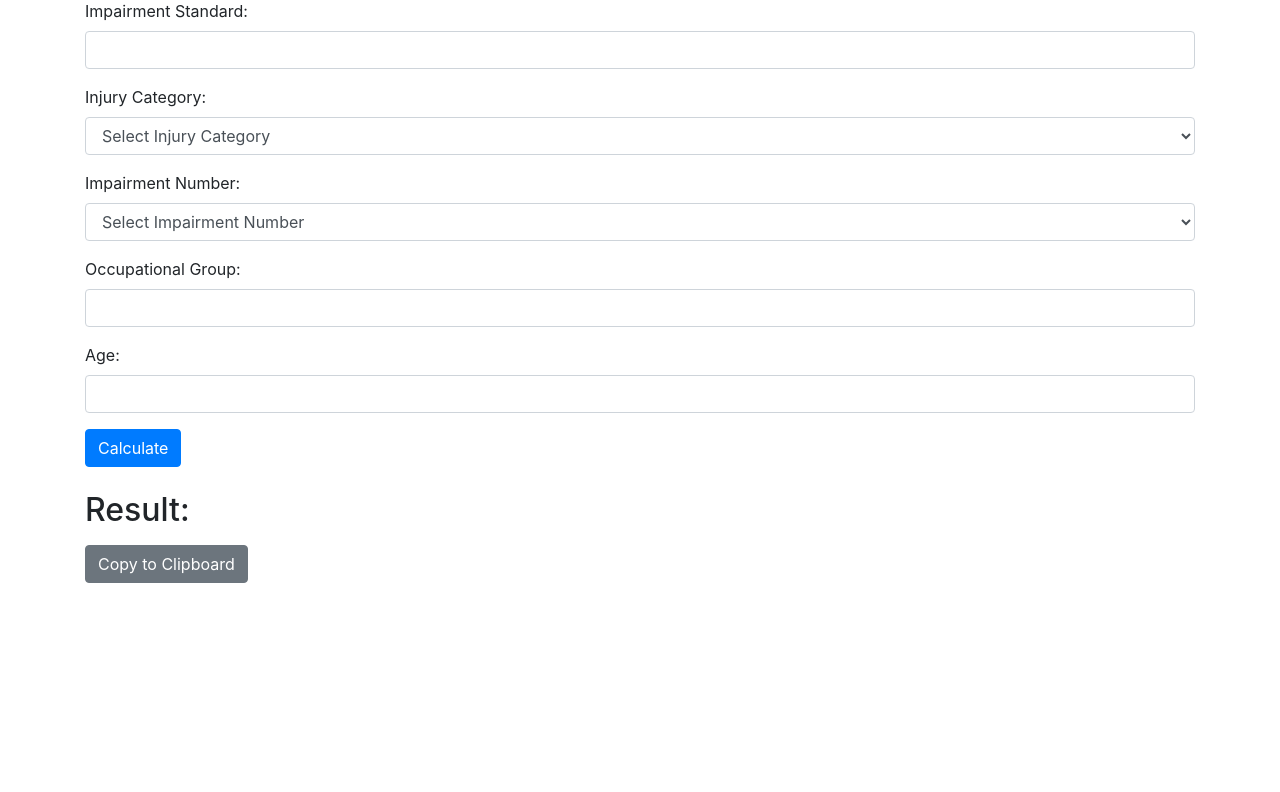
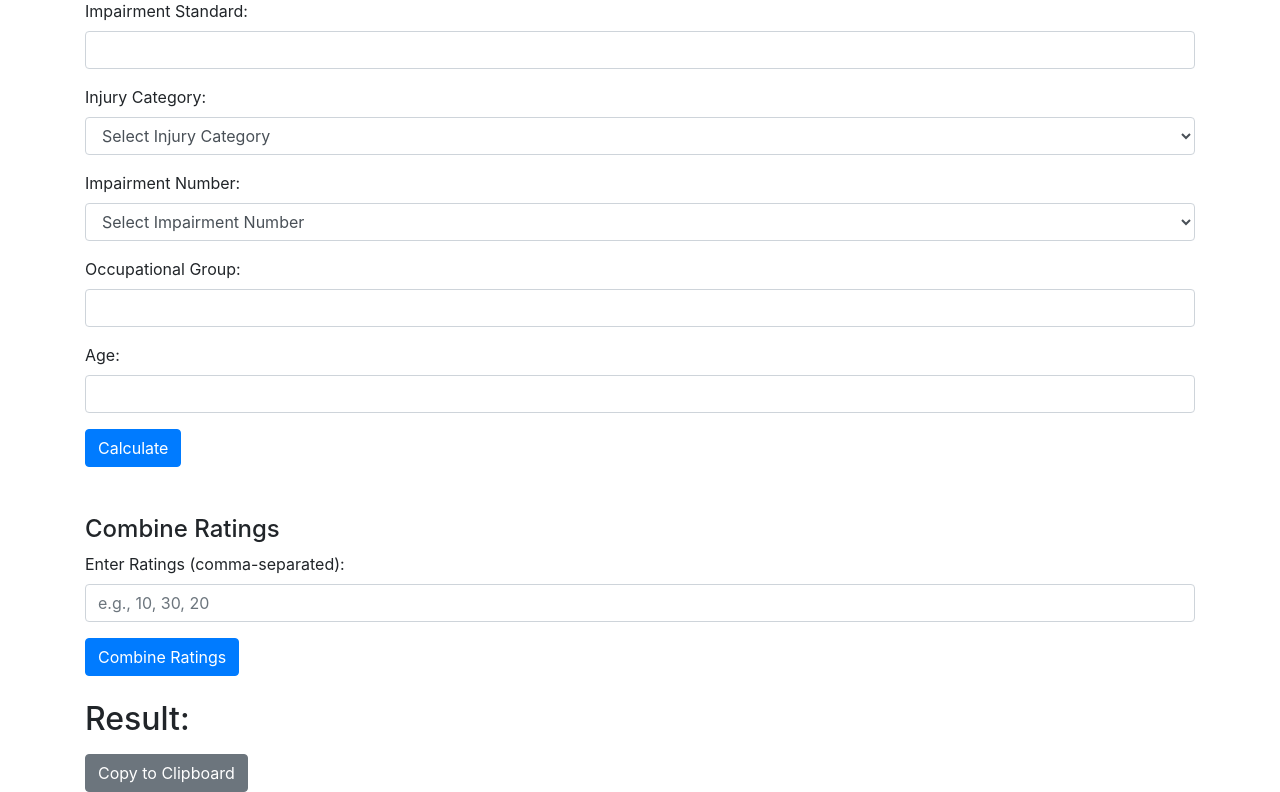
Before and after one commit to hsulihuang/AMA_calculator, a Flask app: page / in a window 1280 px wide. Shown: the part 166-958 px from the top of the page. Before the commit the page ends 749 px from the top, so only its background shows below. Run offline with Flask 2, Linux system fonts and the light colour scheme; some libraries are stand-ins or nearby versions.

Commit message:
new file: combine.py

```diff
--- a/main.py
+++ b/main.py
@@ -1,5 +1,6 @@
 from flask import Flask, request, jsonify, render_template # type: ignore
 import pandas as pd # type: ignore
+from combine import combine_ratings  # Import the combine_ratings function from combine.py
 
 app = Flask(__name__)
 
@@ -103,6 +104,7 @@ def calculate():
         print(f"An error occurred: {e}")
         return "An error occurred", 500
 
+# An old version calculate() to return only the final adjusted WPI
 '''
 @app.route('/calculate', methods=['POST'])
 def calculate():
@@ -121,5 +123,20 @@ def calculate():
         return "An error occurred", 500
 '''
 
+# New route to handle combining ratings
+@app.route('/combine_ratings', methods=['POST'])
+def combine():
+    try:
+        ratings = request.json.get('ratings', [])
+        if not ratings or not all(isinstance(r, int) for r in ratings):
+            return jsonify({"error": "Please provide a list of integer ratings."}), 400
+
+        combined_rating = combine_ratings(ratings)
+        return jsonify({"combined_final_rating": combined_rating})
+
+    except Exception as e:
+        print(f"An error occurred: {e}")
+        return jsonify({"error": "An error occurred while combining ratings."}), 500
+
 if __name__ == '__main__':
     app.run(host='0.0.0.0', port=8080)
--- a/templates/index.html
+++ b/templates/index.html
@@ -17,7 +17,7 @@
         <a href="https://github.com/hsulihuang/AMA_calculator/blob/main/README.md" target="_blank">View README</a>
     </p>
 
-    <!-- Input Section -->
+    <!-- Adjusting WPI -->
     <form id="ama-form">
         <div class="form-group">
             <label for="impairment_standard">Impairment Standard:</label>
@@ -52,6 +52,16 @@
         </div>
 
         <button type="submit" class="btn btn-primary">Calculate</button>
+    </form>
+
+    <!-- Combined Ratings Form -->
+    <h4 class="mt-5">Combine Ratings</h4>
+    <form id="combine-form">
+        <div class="form-group">
+            <label for="ratings">Enter Ratings (comma-separated):</label>
+            <input type="text" class="form-control" id="ratings" name="ratings" placeholder="e.g., 10, 30, 20" required>
+        </div>
+        <button type="submit" class="btn btn-primary">Combine Ratings</button>
     </form>
 
     <!-- Result Section -->
@@ -115,6 +125,34 @@
             });
         });
 
+        // New script for combining ratings
+        document.getElementById('combine-form').addEventListener('submit', function(event) {
+            event.preventDefault();
+
+            const ratingsInput = document.getElementById('ratings').value;
+            const ratings = ratingsInput.split(',').map(Number);
+
+            fetch('/combine_ratings', {
+                method: 'POST',
+                headers: { 'Content-Type': 'application/json' },
+                body: JSON.stringify({ ratings })
+            })
+            .then(response => response.json())
+            .then(data => {
+                const resultDiv = document.getElementById('result');
+                if (data.error) {
+                    resultDiv.innerHTML = `<p style="color: red;">${data.error}</p>`;
+                } else {
+                    resultDiv.innerHTML = `<p>Combined Final Rating: ${data.combined_final_rating}%</p>`;
+                }
+            })
+            .catch(error => {
+                console.error("Error combining ratings:", error);
+                const resultDiv = document.getElementById('result');
+                resultDiv.innerHTML = `<p style="color: red;">An error occurred while combining ratings. Please try again.</p>`;
+            });
+        });
+
         // Copy result to clipboard
         document.getElementById('copy-button').addEventListener('click', function() {
             const resultText = document.getElementById('result').innerText;
```
Also changed, not shown: app.yaml (+14 -5 lines), combine.py (added, +20 -0 lines), README.md.
